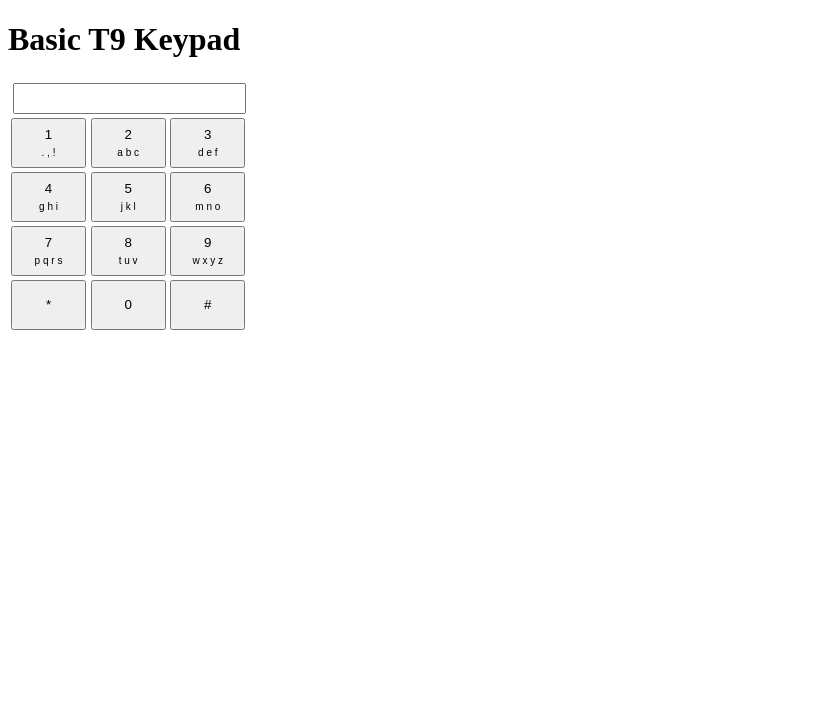
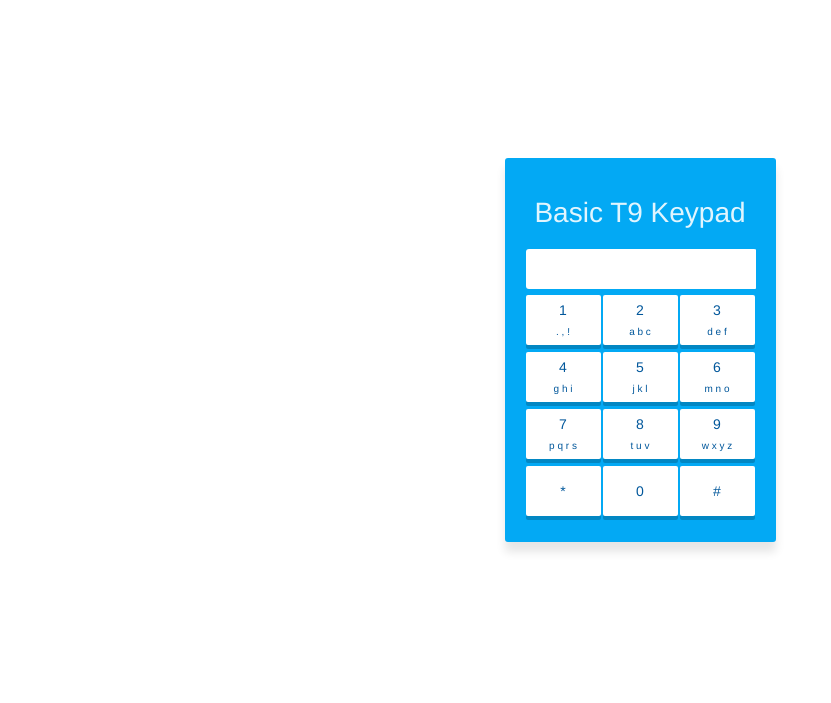
Before and after one commit to ankitprakashap13/basic_t9_keypad, a plain HTML site: page index.html in a window 1280 px wide. Shown: the whole page, without its empty margins (0-831 px from the left). Drawn offline with nearby package versions, Linux system fonts and the light colour scheme.

Commit message:
Added some styles

```diff
--- a/index.html
+++ b/index.html
@@ -3,16 +3,19 @@
 <head>
     <title></title>
     <link rel="stylesheet" type="text/css" href="style.css" />
+    <link rel="stylesheet" href="https://maxcdn.bootstrapcdn.com/bootstrap/3.3.6/css/bootstrap.min.css">
     <!-- <script type="text/javascript" src="http://code.jquery.com/jquery-2.1.4.min.js"></script> -->
     <script type="text/javascript" src="jquery-min.js"></script>
     <script type="text/javascript" src="script.js"></script>
 </head>
 <body>
-    <h1>Basic T9 Keypad</h1>
+<div class="container" style="">
+    <div class="dial-me">
+        <h1 class="page-title">Basic T9 Keypad</h1>
         <table id="phone">
             <tr>
                 <td colspan="3">
-            <input type="text" id="result" />
+                    <input type="text" readonly id="result" />
                 </td>
             </tr>
             <tr>
@@ -71,5 +74,7 @@
                 <td><button data-value="#" class="key">#</button></td>
             </tr>
         </table>
+    </div>
+</div>
 </body>
 </html>
--- a/style.css
+++ b/style.css
@@ -1,14 +1,67 @@
+
+.container {
+	display:flex;
+	justify-content:center;
+	align-items:center;
+	min-height: 700px;
+}
+
+h1.page-title {
+	text-align: center;
+	margin-bottom: 20px;
+	color: #e1f5fe;
+	font-size: 28px;
+}
+
+.dial-me {
+	padding: 20px;
+	background: #03a9f4;
+	border-radius: 3px;
+	box-shadow: 0px 10px 10px rgba(0, 0, 0, 0.1);
+}
+
+#result{
+	border: none;
+	color: #01579b;
+	padding: 0 10px;
+	margin: 0 1px 5px;
+	width: 100%;
+	height: 40px;
+	border-radius: 3px;
+}
+
+#phone {
+	overflow: hidden;
+}
+
 #phone button{
 	height: 50px;
 	width: 75px;
+	border: none;
+	color: #01579b;
+	margin: 1px 1px 6px;
+	outline: none;
+    position: relative;
+    top: 0;
+    cursor: pointer;
+    background: #fff;
+    border-radius: 2px;
+    box-shadow: 0px 4px rgba(0, 0, 0, 0.2);
+    text-align: center;
+    -webkit-user-select: none;
+    transition: all 0.2s ease;
+}
+
+#phone button:hover {
+	/*background: #81d4fa;*/
+}
+
+#phone button:active {
+    box-shadow: 0px 0px #01579b;
+    top: 4px;
 }
 #phone button span{
 	display: block;
 	margin-top: 5px;
 	font-size: 10px;
 }
-#result{
-	width: 225px;
-	height: 25px;
-	margin-left:2px;
-}
```
Lines whose indentation alone changed are shown as unchanged.
